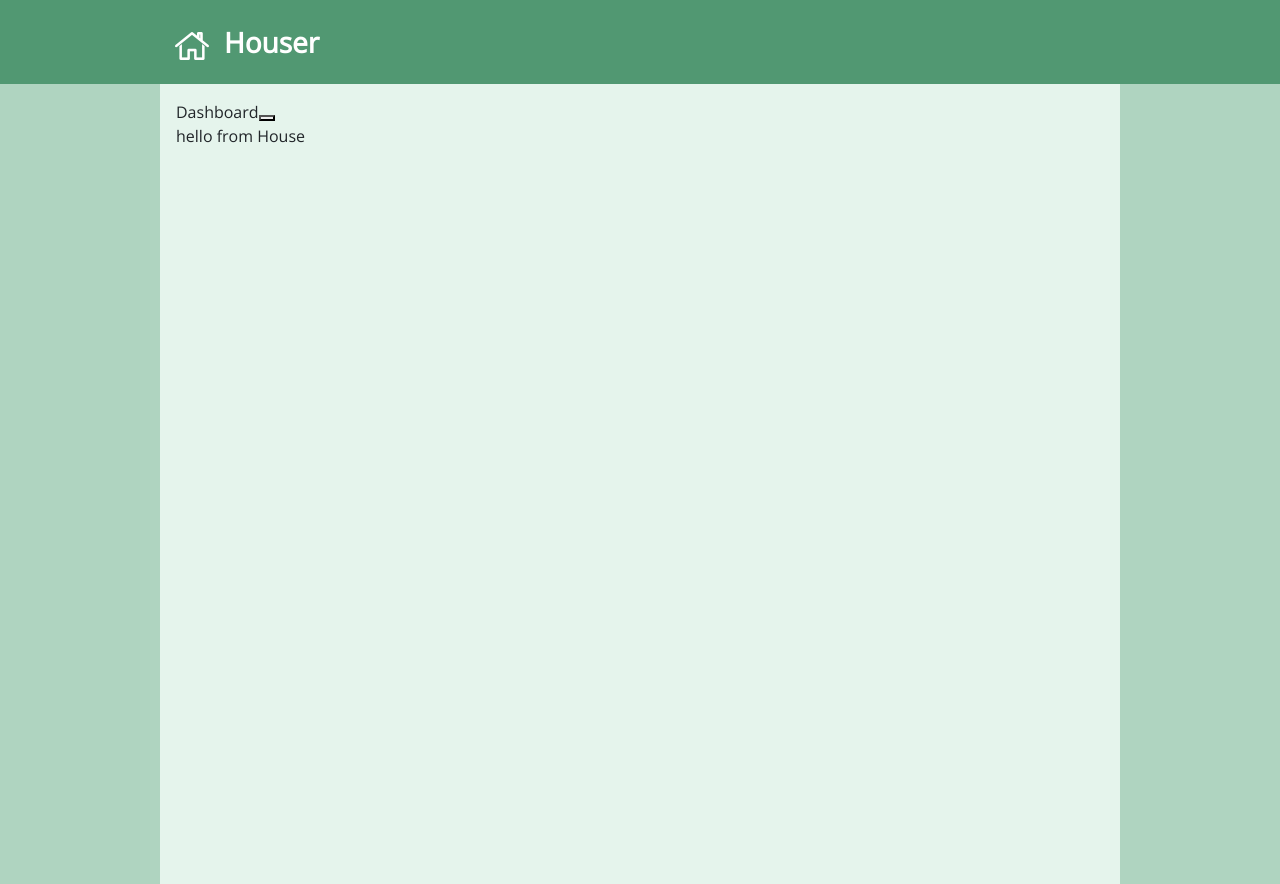
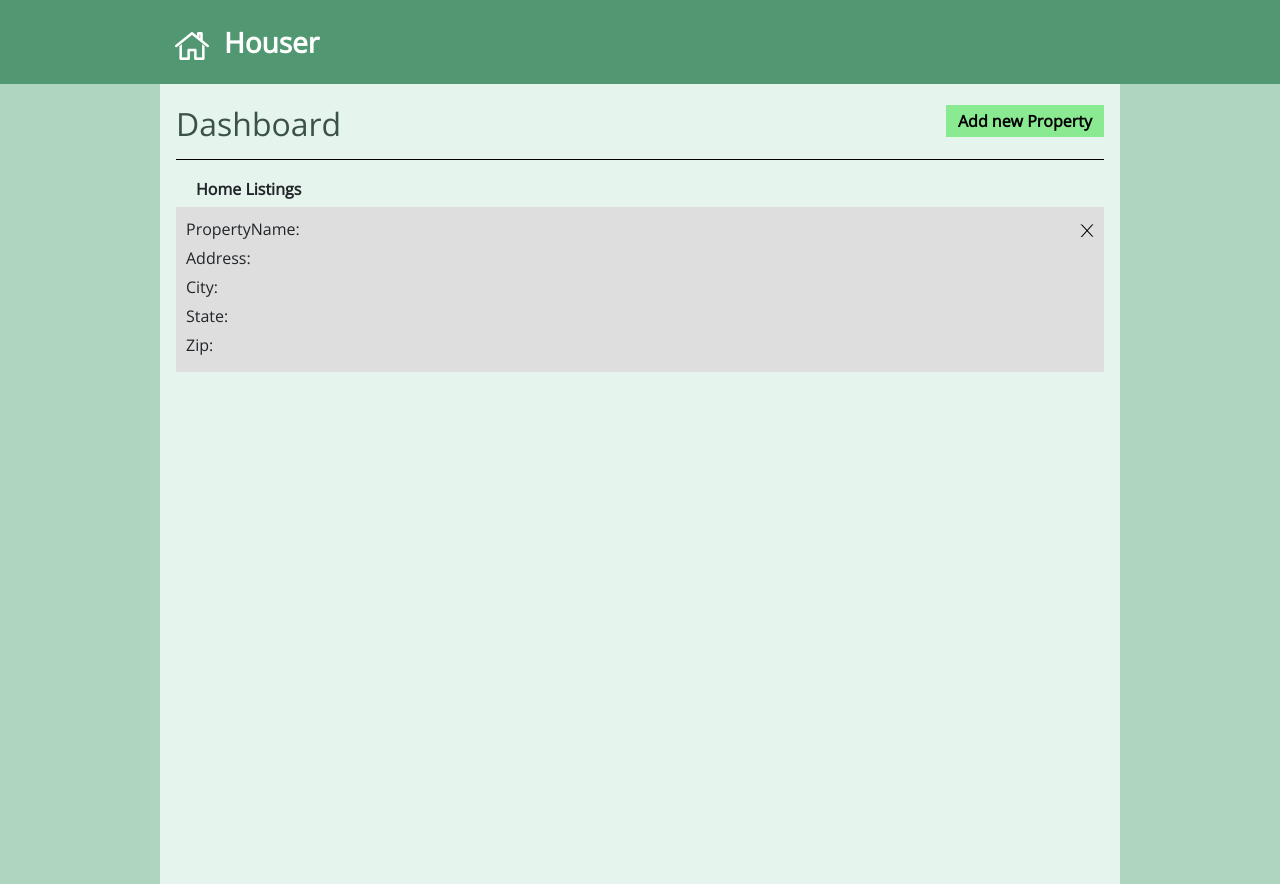
Before and after one commit to jtmorrisbytes/simulation-2, a React (Create React App) app: page /#/ in a window 1280 px wide. Built offline with nearby package versions, Linux system fonts and the light colour scheme.

Commit message:
finished styling house, dashboard

```diff
--- a/src/components/Dashboard/Dashboard.js
+++ b/src/components/Dashboard/Dashboard.js
@@ -1,5 +1,6 @@
 import React, { Component } from "react";
 import House from "../House/House";
+import "./Dashboard.scss";
 class Dashboard extends Component {
   constructor(props) {
     super(props);
@@ -10,8 +11,9 @@ class Dashboard extends Component {
       <main className="Dashboard">
         <div className="header-container">
           <span>Dashboard</span>
-          <button></button>
+          <button>Add new Property</button>
         </div>
+        <h6>Home Listings</h6>
         <House />
       </main>
     );
--- a/src/components/Dashboard/Dashboard.sass
+++ /dev/null
@@ -1 +0,0 @@
-@import "../../pallete.scss"
--- /dev/null
+++ b/src/components/Dashboard/Dashboard.scss
@@ -0,0 +1,33 @@
+@import "../../palette.scss";
+.Dashboard {
+  .header-container {
+    // padding-bottom: 20px;
+    height: 60px;
+    margin-bottom: 20px;
+    border-bottom: 1px solid black;
+    span {
+      font-size: xx-large;
+      color: $color-pop-text;
+    }
+    a,
+    button {
+      margin-top: 5px;
+      float: right;
+      // position: relative;
+      // left: 50%;
+      font-weight: bold;
+      background: $color-action-button;
+      border: none;
+      padding: 0.25em 0.75em;
+    }
+  }
+  h1,
+  h2,
+  h3,
+  h4,
+  h5,
+  h6 {
+    margin-left: 20px;
+    font-weight: bold;
+  }
+}
--- a/src/components/House/Dashboard.sass
+++ /dev/null
@@ -1 +0,0 @@
-@import "../../pallete.scss"
--- a/src/components/House/House.js
+++ b/src/components/House/House.js
@@ -1,4 +1,6 @@
 import React, { Component } from "react";
+import deleteButton from "../../images/delete_button.png";
+import "./House.scss";
 
 class House extends Component {
   constructor(props) {
@@ -6,7 +8,18 @@ class House extends Component {
     this.state = {};
   }
   render() {
-    return <div className="House">hello from House</div>;
+    return (
+      <div className="House">
+        <span className="delete">
+          <img src={deleteButton} />
+        </span>
+        <div className="name">PropertyName: {this.props.propertyName}</div>
+        <div className="address">Address: {this.props.address}</div>
+        <div className="city">City: {this.props.city}</div>
+        <div className="state">State: {this.props.state}</div>
+        <div className="zip">Zip: {this.props.zip}</div>
+      </div>
+    );
   }
 }
 export default House;
--- /dev/null
+++ b/src/components/House/House.scss
@@ -0,0 +1,11 @@
+@import "../../palette.scss";
+.House {
+  background-color: $color-card-content;
+  padding: 10px;
+  .delete {
+    float: right;
+  }
+  div {
+    margin-bottom: 5px;
+  }
+}
```
